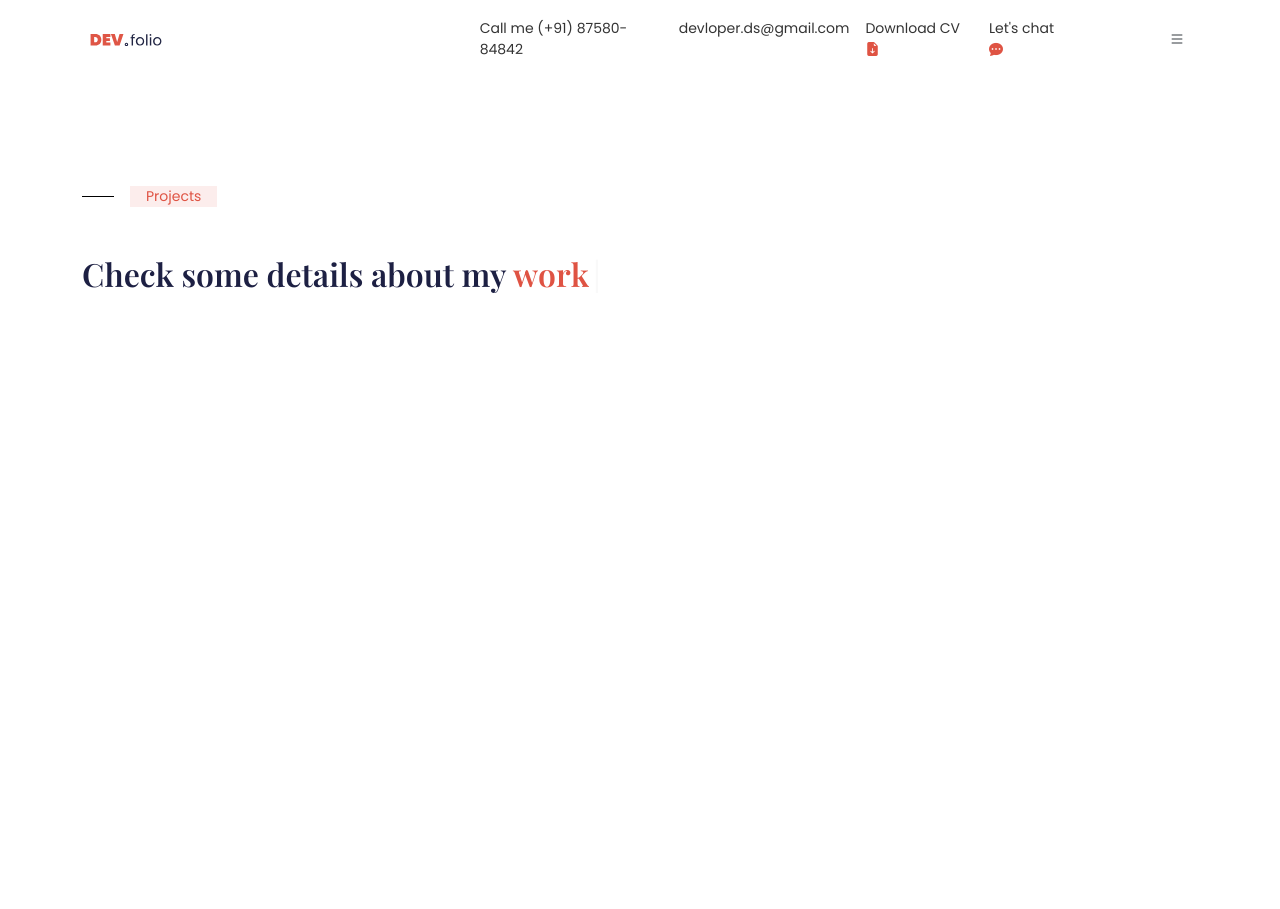
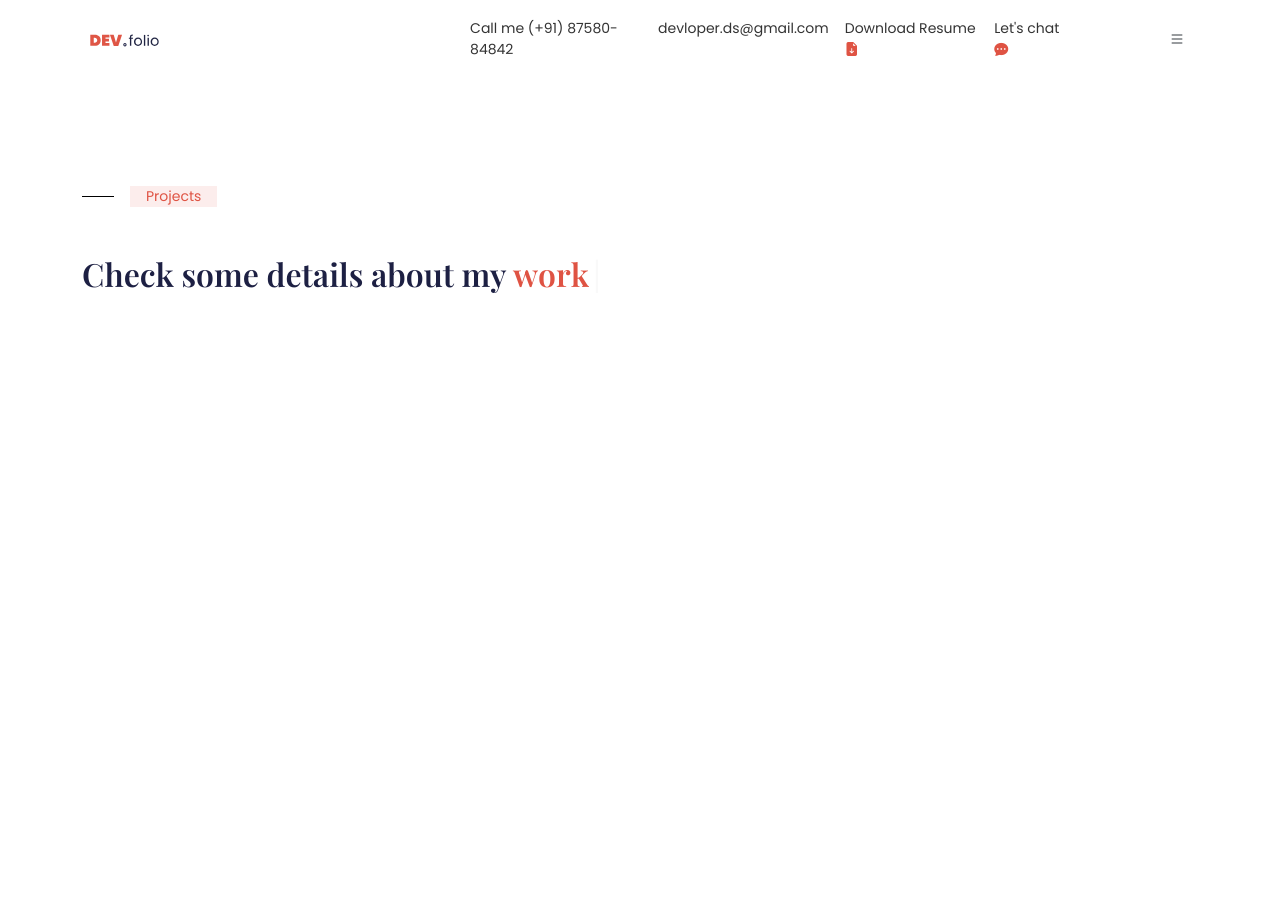
Before and after one commit to DevShrimali/dev_folio, a plain HTML site: page work.html in a window 1280 px wide. Shown: the top 909 px of the page. Drawn offline with nearby package versions, Linux system fonts and the light colour scheme.

Commit message:
Welcome back

```diff
--- a/work.html
+++ b/work.html
@@ -65,7 +65,7 @@
                 <a class="nav-link" href="#">devloper.ds@gmail.com</a>
               </li>
               <li class="nav-item">
-                <a class="nav-link" href="#">Download CV
+                <a class="nav-link" href="#">Download Resume
                   <i class="bi bi-file-earmark-arrow-down-fill text-primary"></i>
                 </a>
               </li>
```
